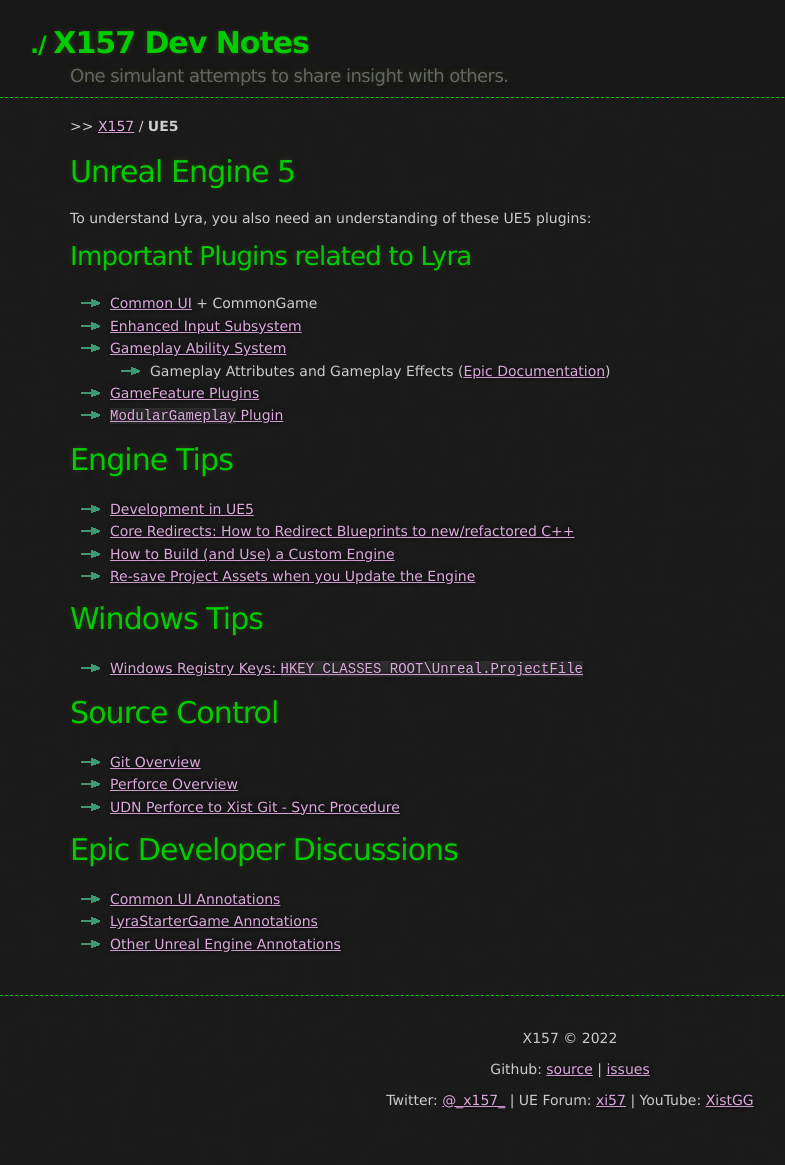
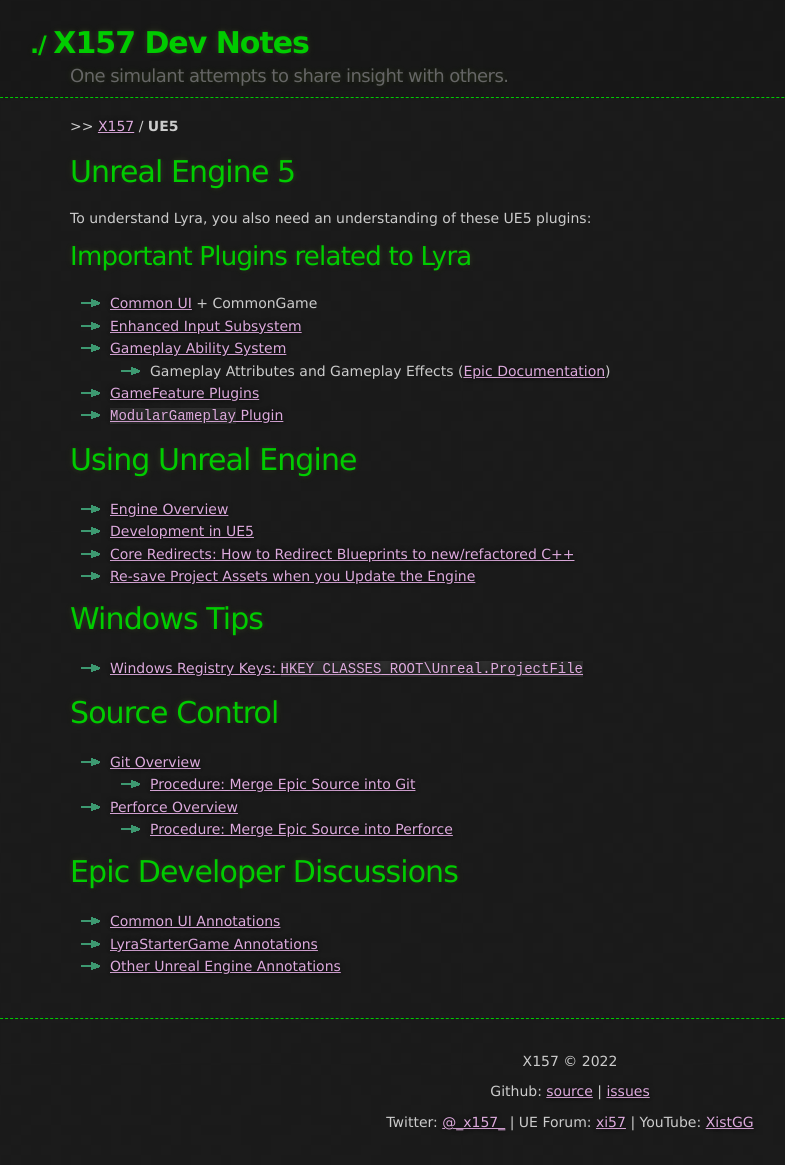
Before and after one commit to x157/x157.github.io, a Jekyll site: the page built from UE5/index.md, in a window 1280 px wide. Shown: the whole page, without its empty margins (70-855 px from the left). Built offline with Jekyll 4.4.1, drawn with Linux system fonts in a browser that asks for light colours; before the commit the page ends 1143 px from its top, so only the background shows below that.

Commit message:
Iterate Source Merge Procedure for Git and Perforce

```diff
--- a/UE5/index.md
+++ b/UE5/index.md
@@ -19,11 +19,11 @@
 - [`ModularGameplay` Plugin](/UE5/ModularGameplay/)
 
 
-# Engine Tips
+# Using Unreal Engine
 
+- [Engine Overview](./Engine/)
 - [Development in UE5](./Dev/)
 - [Core Redirects: How to Redirect Blueprints to new/refactored C++](./Engine/Core-Redirects)
-- [How to Build (and Use) a Custom Engine](./Engine/)
 - [Re-save Project Assets when you Update the Engine](./Engine/Resave-Assets)
 
 
@@ -35,8 +35,9 @@
 # Source Control
 
 - [Git Overview](/Git/)
+  - [Procedure: Merge Epic Source into Git](/UE5/LyraStarterGame/Tutorials/Procedure-Merge-Epic-Source-into-Git)
 - [Perforce Overview](/Perforce/)
-- [UDN Perforce to Xist Git - Sync Procedure](/UE5/Engine/Perforce-Sync-Procedure)
+  - [Procedure: Merge Epic Source into Perforce](/UE5/LyraStarterGame/Tutorials/Procedure-Merge-Epic-Source-into-Perforce)
 
 
 # Epic Developer Discussions
```
Also changed, not shown: UE5/Engine/index.md (+3 -1 lines), UE5/LyraStarterGame/Tutorials/index.md (+6 -0 lines), UE5/LyraStarterGame/Upgrading-Lyra-Core/index.md (+4 -2 lines).
